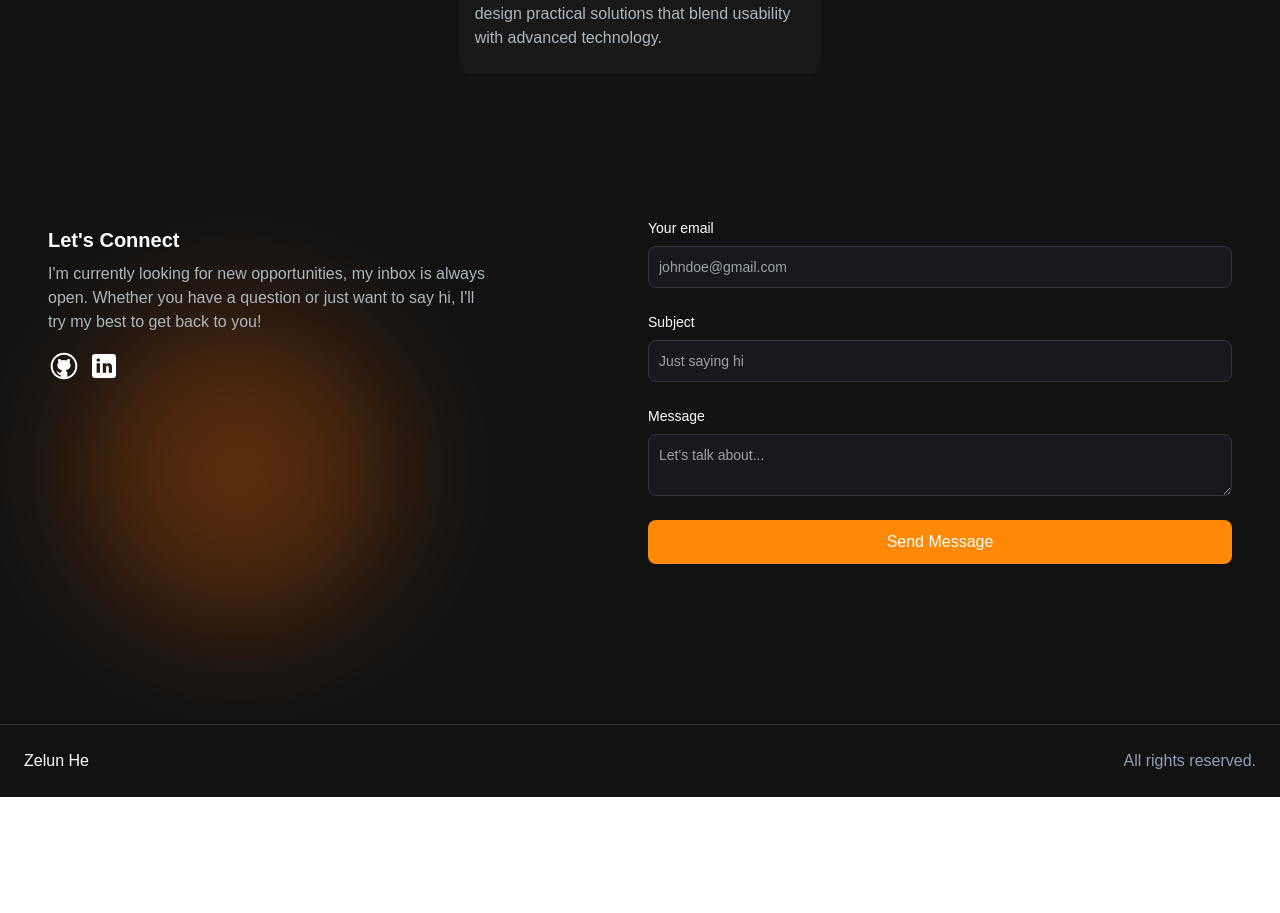
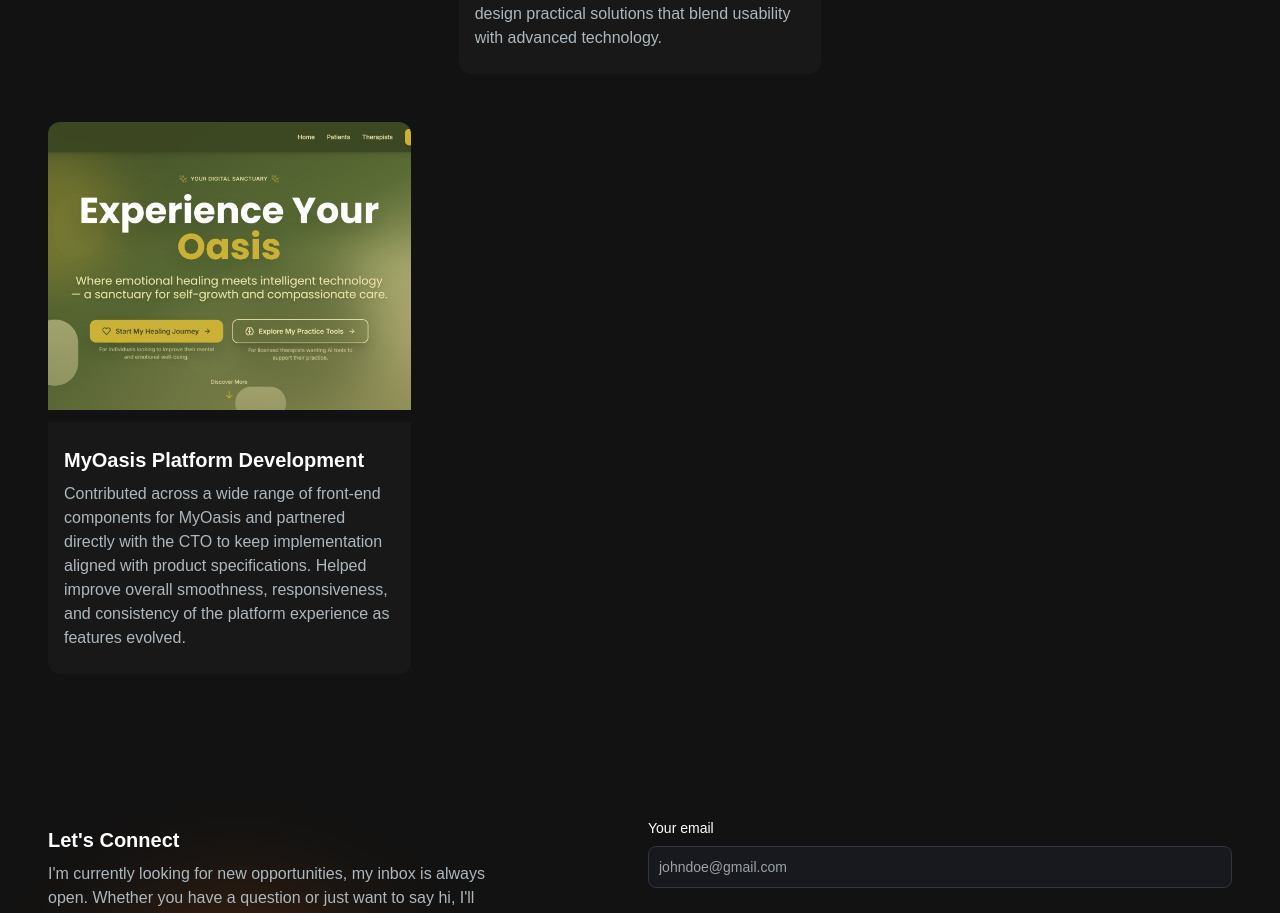
Before and after one commit to Zelun-He/portfolio-website, a Next.js app: page / in a window 1280 px wide. Shown: the part 4901-5814 px from the top of the page. Before the commit the page ends 5698 px from the top, so only its background shows below. Built offline with nearby package versions, Linux system fonts and the light colour scheme.

Commit message:
Experience addition

```diff
--- a/src/app/components/ProjectsSection.jsx
+++ b/src/app/components/ProjectsSection.jsx
@@ -59,6 +59,16 @@
         tag: ["All", "Web", "Research"],
         gitUrl: "https://github.com/Zelun-He/limit-order-book-engine",
         previewUrl: null
+    },
+    {
+        id: 7,
+        title: "MyOasis Platform Development",
+        description: "Contributed across a wide range of front-end components for MyOasis and partnered directly with the CTO to keep implementation aligned with product specifications. Helped improve overall smoothness, responsiveness, and consistency of the platform experience as features evolved.",
+        image: "/Images/myoasis.png",
+        imagePosition: "center top",
+        tag: ["All", "Web"],
+        gitUrl: null,
+        previewUrl: "https://www.myoasis.ai/"
     }
 ];
 
```
Also changed, not shown: public/Images/myoasis.png (added).
